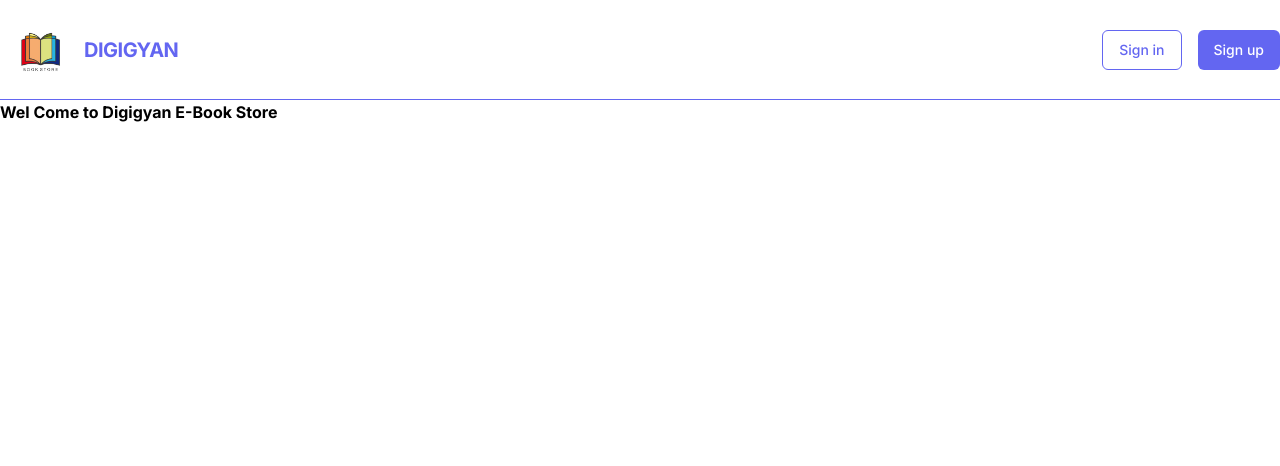
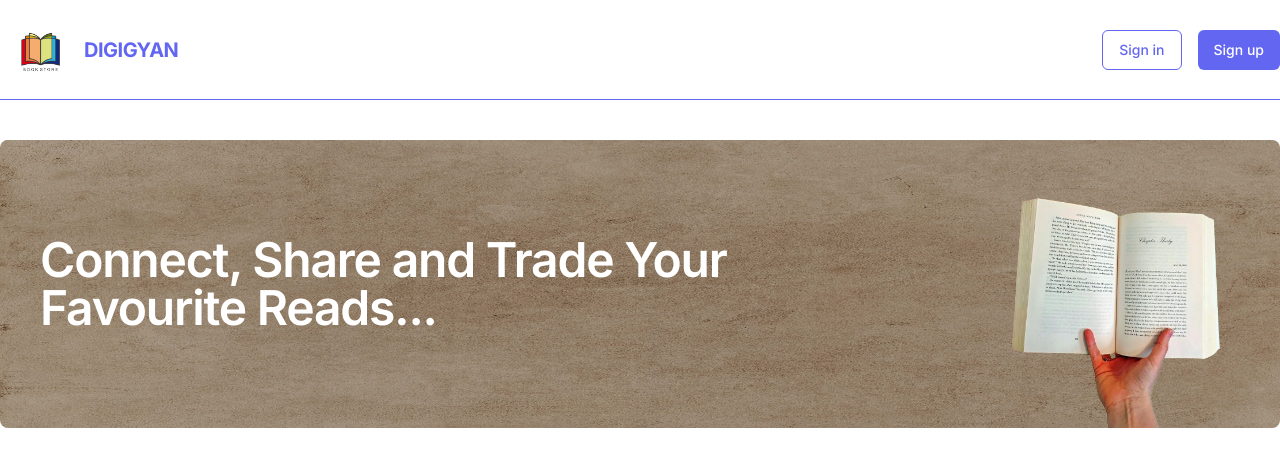
Before and after one commit to tanwarabhinandan/digigyan-client-frontend, a Next.js app: page / in a window 1280 px wide. Shown: the top 466 px of the page. Built offline with nearby package versions, Linux system fonts and the light colour scheme.

Commit message:
add banner

```diff
--- a/src/app/page.tsx
+++ b/src/app/page.tsx
@@ -1,9 +1,9 @@
+import Banner from "@/components/Banner";
+
 export default function Home() {
   return (
     <>
-      <h1 className="font-bold text-primary-500">
-        Wel Come to Digigyan E-Book Store
-      </h1>
+      <Banner />
     </>
   );
 }
--- /dev/null
+++ b/src/components/Banner.tsx
@@ -0,0 +1,33 @@
+import Image from "next/image";
+
+const Banner = () => {
+  return (
+    <div className="mx-auto max-w-7xl py-10">
+      <div className="relative">
+        <Image
+          src={"/paper-bg.jpg"}
+          alt="billboard"
+          className="h-72 w-full rounded-lg"
+          height={0}
+          width={0}
+          sizes="100vw"
+        />
+        <div className="absolute inset-0 h-full w-full rounded-lg bg-gray-950 opacity-30" />
+        <Image
+          src={"/book.png"}
+          alt="billboard"
+          className="absolute bottom-0 right-5"
+          height={0}
+          width={0}
+          sizes="100vw"
+          style={{ width: "auto", height: "18rem" }}
+        />
+        <h3 className="absolute left-10 top-1/2 w-full max-w-3xl -translate-y-1/2 text-5xl font-semibold tracking-tight text-white">
+          Connect, Share and Trade Your Favourite Reads...
+        </h3>
+      </div>
+    </div>
+  );
+};
+
+export default Banner;
```
Also changed, not shown: public/book.png (added), public/paper-bg.jpg (added).
